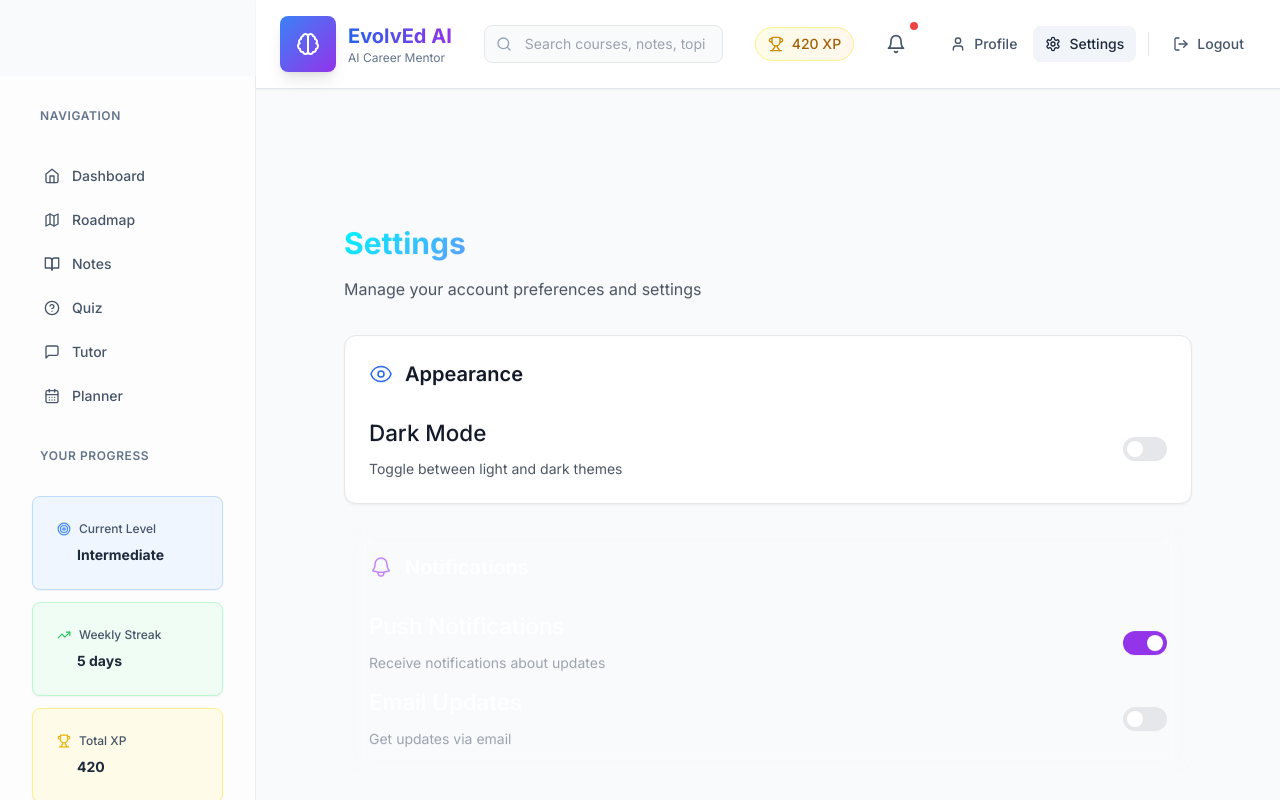
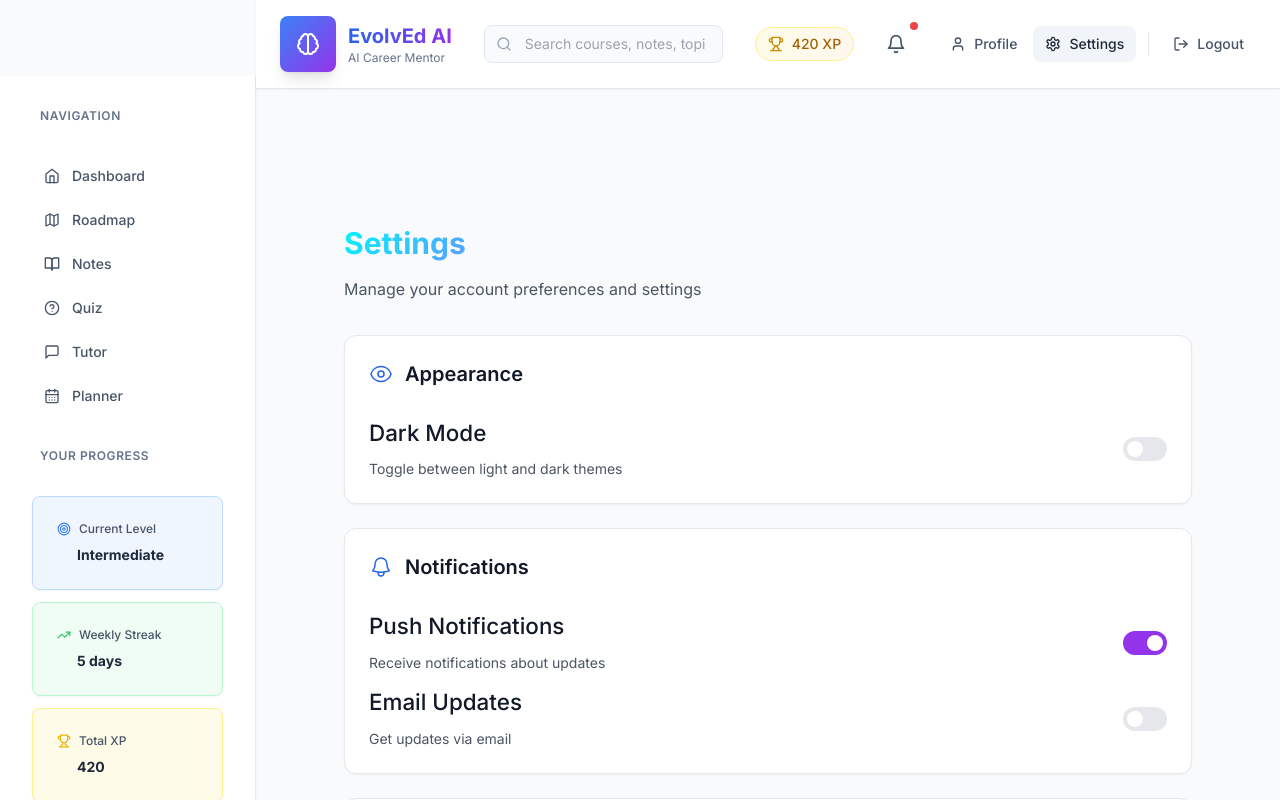
Before and after one commit to jayanth0075/EvolveEdu.AI, a React (Create React App) app in the folder evolveedu-ai/frontend/: page /settings in a window 1280 px wide. Built offline with nearby package versions, Linux system fonts and the light colour scheme; sample sign-in values are in the browser's storage.

Commit message:
Fix text visibility in settings page - replace semi-transparent backgrounds with solid colors

```diff
--- a/evolveedu-ai/frontend/src/components/Sidebar.js
+++ b/evolveedu-ai/frontend/src/components/Sidebar.js
@@ -64,7 +64,7 @@ export default function Sidebar() {
   const location = useLocation();
 
   return (
-    <aside className="w-64 bg-white/60 backdrop-blur-sm border-r border-slate-200/70 h-[calc(100vh-76px)] sticky top-[76px] overflow-y-auto">
+    <aside className="w-64 bg-white border-r border-slate-200 h-[calc(100vh-76px)] sticky top-[76px] overflow-y-auto shadow-sm">
       <div className="p-4">
         {/* Main Navigation */}
         <div className="mb-8">
@@ -139,23 +139,23 @@ export default function Sidebar() {
         </div>
 
         {/* Quick Stats */}
-        <div className="mt-8 p-4 bg-gradient-to-br from-slate-50 to-slate-100 rounded-lg border border-slate-200">
-          <h4 className="text-sm font-semibold text-slate-700 mb-3 flex items-center gap-2">
-            <Calendar className="h-4 w-4" />
+        <div className="mt-8 p-4 bg-blue-50 rounded-lg border border-blue-200">
+          <h4 className="text-sm font-semibold text-blue-900 mb-3 flex items-center gap-2">
+            <Calendar className="h-4 w-4 text-blue-600" />
             This Week
           </h4>
           <div className="space-y-2">
             <div className="flex justify-between items-center text-xs">
-              <span className="text-slate-600">Study Time</span>
-              <span className="font-semibold text-slate-800">8.5 hrs</span>
+              <span className="text-gray-700">Study Time</span>
+              <span className="font-semibold text-gray-900">8.5 hrs</span>
             </div>
             <div className="flex justify-between items-center text-xs">
-              <span className="text-slate-600">Quizzes Completed</span>
-              <span className="font-semibold text-slate-800">12</span>
+              <span className="text-gray-700">Quizzes Completed</span>
+              <span className="font-semibold text-gray-900">12</span>
             </div>
             <div className="flex justify-between items-center text-xs">
-              <span className="text-slate-600">Notes Created</span>
-              <span className="font-semibold text-slate-800">7</span>
+              <span className="text-gray-700">Notes Created</span>
+              <span className="font-semibold text-gray-900">7</span>
             </div>
           </div>
         </div>
--- a/evolveedu-ai/frontend/src/pages/settings.js
+++ b/evolveedu-ai/frontend/src/pages/settings.js
@@ -76,20 +76,20 @@ const Settings = () => {
 
         {/* Notification Settings */}
         <motion.div
-          className="bg-white/10 backdrop-blur-md rounded-xl p-6 border border-white/20"
+          className="bg-white rounded-xl p-6 border border-gray-200 shadow-sm"
           whileHover={{ scale: 1.02 }}
           transition={{ duration: 0.2 }}
         >
           <div className="flex items-center mb-4">
-            <BellIcon className="h-6 w-6 text-purple-400 mr-3" />
-            <h2 className="text-xl font-semibold text-white">Notifications</h2>
+            <BellIcon className="h-6 w-6 text-blue-600 mr-3" />
+            <h2 className="text-xl font-semibold text-gray-900">Notifications</h2>
           </div>
 
           <div className="space-y-4">
             <div className="flex items-center justify-between">
               <div>
-                <h3 className="text-white font-medium">Push Notifications</h3>
-                <p className="text-gray-400 text-sm">Receive notifications about updates</p>
+                <h3 className="text-gray-900 font-medium">Push Notifications</h3>
+                <p className="text-gray-600 text-sm">Receive notifications about updates</p>
               </div>
               <button
                 onClick={() => setNotifications(!notifications)}
@@ -107,8 +107,8 @@ const Settings = () => {
 
             <div className="flex items-center justify-between">
               <div>
-                <h3 className="text-white font-medium">Email Updates</h3>
-                <p className="text-gray-400 text-sm">Get updates via email</p>
+                <h3 className="text-gray-900 font-medium">Email Updates</h3>
+                <p className="text-gray-600 text-sm">Get updates via email</p>
               </div>
               <button
                 onClick={() => setEmailUpdates(!emailUpdates)}
@@ -128,18 +128,18 @@ const Settings = () => {
 
         {/* Privacy Settings */}
         <motion.div
-          className="bg-white/10 backdrop-blur-md rounded-xl p-6 border border-white/20"
+          className="bg-white rounded-xl p-6 border border-gray-200 shadow-sm"
           whileHover={{ scale: 1.02 }}
           transition={{ duration: 0.2 }}
         >
           <div className="flex items-center mb-4">
-            <ShieldCheckIcon className="h-6 w-6 text-purple-400 mr-3" />
-            <h2 className="text-xl font-semibold text-white">Privacy</h2>
+            <ShieldCheckIcon className="h-6 w-6 text-blue-600 mr-3" />
+            <h2 className="text-xl font-semibold text-gray-900">Privacy</h2>
           </div>
 
           <div>
-            <h3 className="text-white font-medium mb-2">Profile Visibility</h3>
-            <p className="text-gray-400 text-sm mb-4">Choose who can see your profile</p>
+            <h3 className="text-gray-900 font-medium mb-2">Profile Visibility</h3>
+            <p className="text-gray-600 text-sm mb-4">Choose who can see your profile</p>
 
             <div className="space-y-2">
               {['public', 'friends', 'private'].map((option) => (
@@ -150,9 +150,9 @@ const Settings = () => {
                     value={option}
                     checked={privacy === option}
                     onChange={(e) => setPrivacy(e.target.value)}
-                    className="h-4 w-4 text-purple-600 border-gray-300 focus:ring-purple-500"
+                    className="h-4 w-4 text-blue-600 border-gray-300 focus:ring-blue-500"
                   />
-                  <span className="ml-2 text-white capitalize">{option}</span>
+                  <span className="ml-2 text-gray-900 capitalize">{option}</span>
                 </label>
               ))}
             </div>
@@ -161,17 +161,17 @@ const Settings = () => {
 
         {/* Account Settings */}
         <motion.div
-          className="bg-white/10 backdrop-blur-md rounded-xl p-6 border border-white/20"
+          className="bg-white rounded-xl p-6 border border-gray-200 shadow-sm"
           whileHover={{ scale: 1.02 }}
           transition={{ duration: 0.2 }}
         >
           <div className="flex items-center mb-4">
-            <UserIcon className="h-6 w-6 text-purple-400 mr-3" />
-            <h2 className="text-xl font-semibold text-white">Account</h2>
+            <UserIcon className="h-6 w-6 text-blue-600 mr-3" />
+            <h2 className="text-xl font-semibold text-gray-900">Account</h2>
           </div>
 
           <div className="space-y-4">
-            <button className="w-full bg-purple-600 hover:bg-purple-700 text-white font-medium py-2 px-4 rounded-lg transition-colors">
+            <button className="w-full bg-blue-600 hover:bg-blue-700 text-white font-medium py-2 px-4 rounded-lg transition-colors">
               Change Password
             </button>
             <button className="w-full bg-gray-600 hover:bg-gray-700 text-white font-medium py-2 px-4 rounded-lg transition-colors">
```
